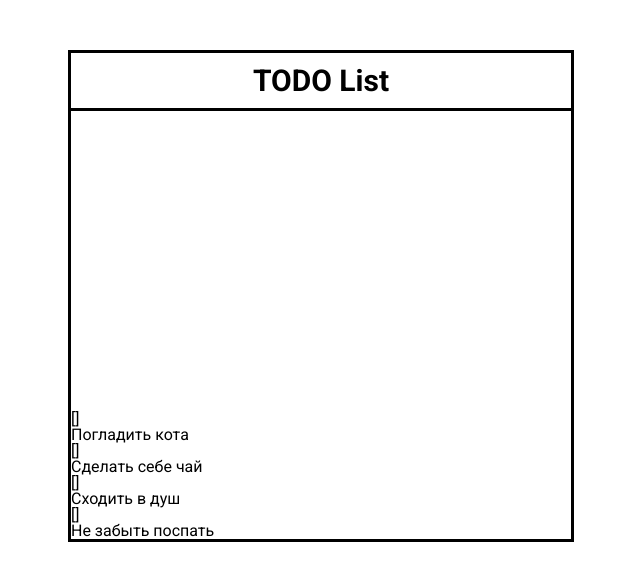
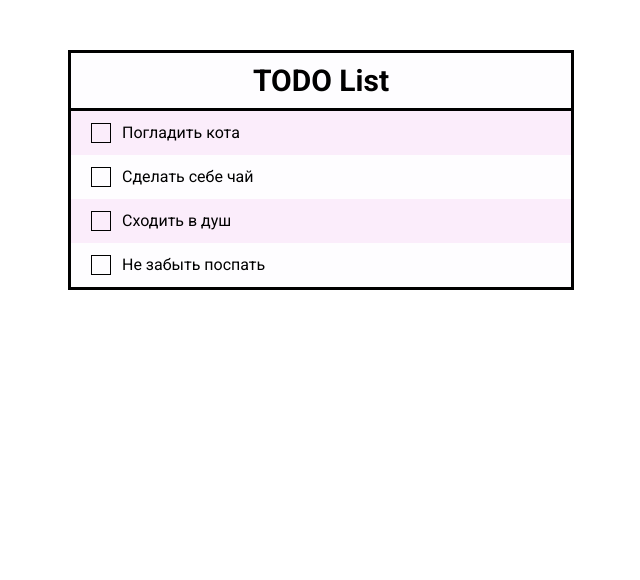
Before and after one commit to Learde/todo-react, a React app: page / in a window 1280 px wide. Shown: the top 580 px of the page, without its empty margins (319-959 px from the left). Built offline with nearby package versions, Linux system fonts and the light colour scheme.

Commit message:
Style application

```diff
--- a/src/App.scss
+++ b/src/App.scss
@@ -5,11 +5,12 @@
   max-width: 50rem;
   margin: 0 auto;
   margin-top: 5rem;
+  background-color: #fefdff;
   &__heading {
     text-align: center;
     font-size: 3rem;
     border-bottom: 3px solid #000;
-    margin-bottom: 30rem;
+
     padding: 1.25rem 0;
   }
 }
--- a/src/components/Task/Task.js
+++ b/src/components/Task/Task.js
@@ -1,14 +1,15 @@
 import './Task.scss';
+import 'checked.svg';
 import React from 'react';
 
 const Task = (props) => {
 	let classList = 'Task ' + props.className;
 	if (props.done) {
-		classList += 's';
+		classList += ' Task--checked';
 	}
 	return (
 		<div className={classList}>
-			<div className="Task__checkbox" onClick={props.click.bind(this, props.id)}>[]</div>
+			<div className="Task__checkbox" onClick={props.click.bind(this, props.id)}></div>
 			<p className="Task__text">{props.text}</p>
 		</div>
 	);
--- a/src/components/Task/Task.scss
+++ b/src/components/Task/Task.scss
@@ -1,4 +1,27 @@
+
 .Task {
+    display: flex;
+    align-items: center;
+
     font-weight: normal;
     font-size: 1.6rem;
+
+    padding: 1.2rem 2rem;
+
+
+    &:nth-child(2n) {
+        background-color: #F5D3F360;
+    }
+
+    &__checkbox {
+        width: 2rem;
+        height: 2rem;
+        box-sizing: border-box;
+        border: 1.5px solid #000;
+    }
+
+    &__text {
+        margin-left: 1.1rem;
+
+    }
 }
--- a/src/index.scss
+++ b/src/index.scss
@@ -1,7 +1,9 @@
 html {
   font-size: 10px; // 1rem = 10px
+
 }
 
 body {
   margin: 0;
+  min-height: 100vh;
 }
```
Also changed, not shown: src/components/Task/checked.svg (added), 1 other file (tests, documents, lock files or other folders).
